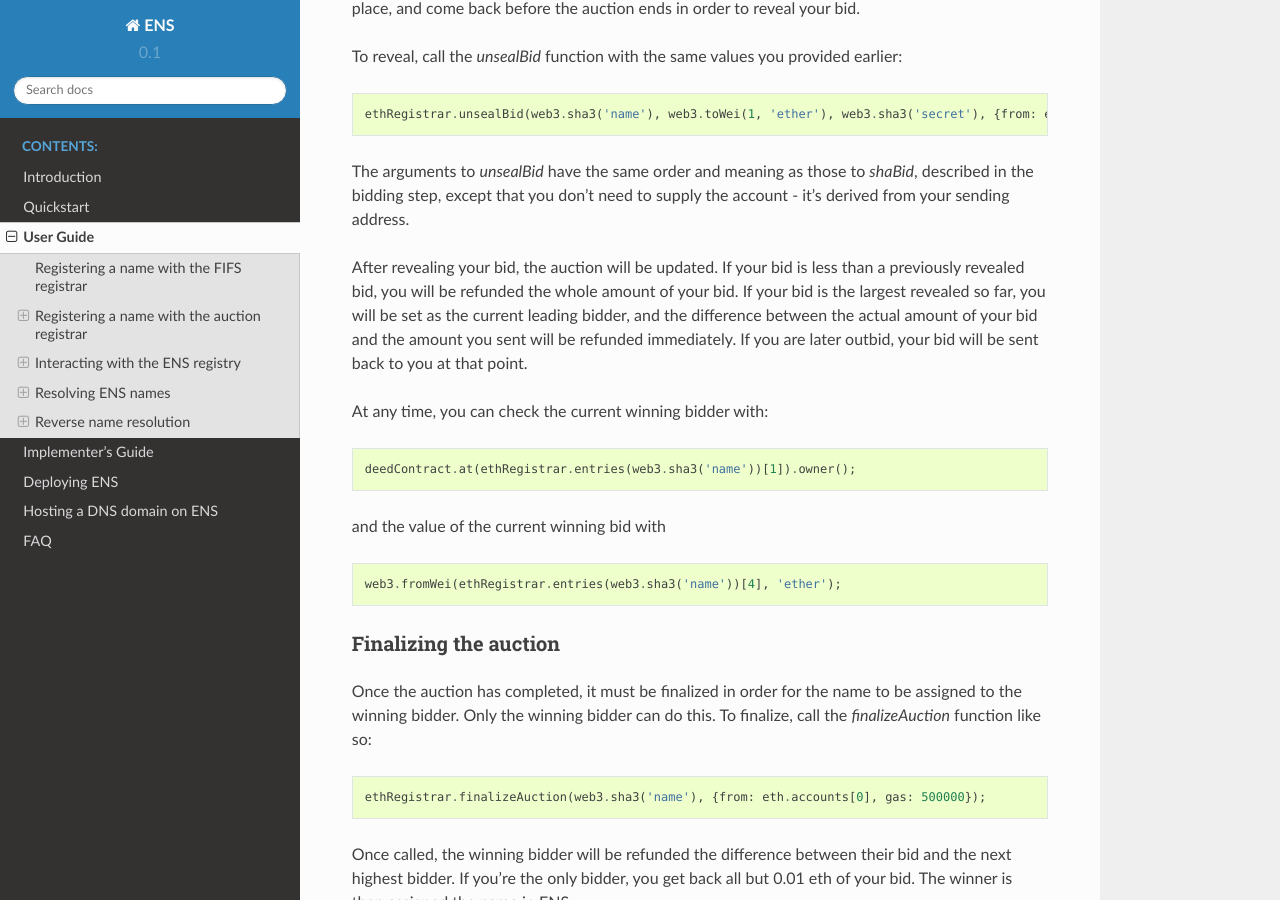
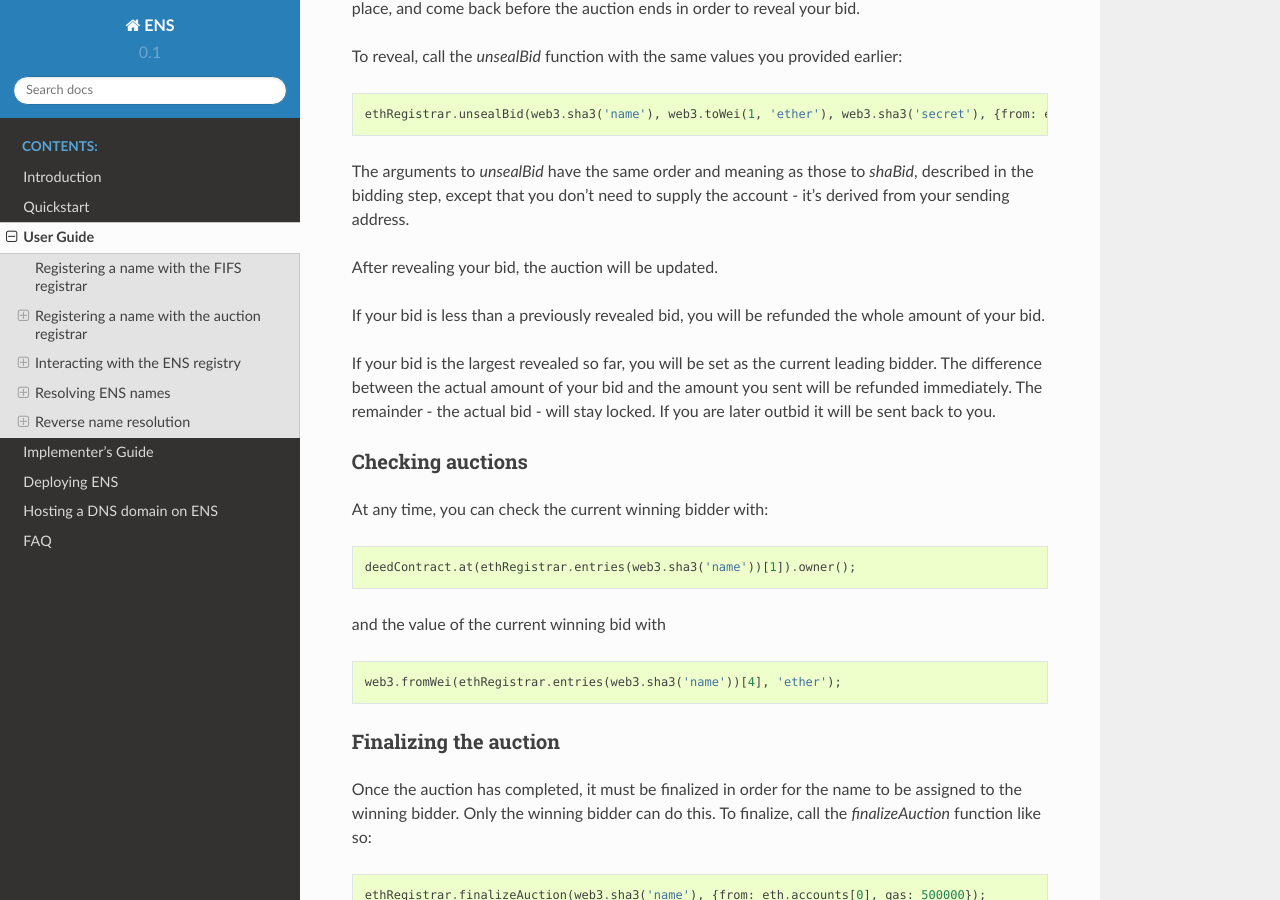
Before and after one commit to ensdomains/ens, a Sphinx documentation site: the page built from docs/userguide.rst, in a window 1280 px wide and 900 px high, scrolled down 3410 px. Built offline with Sphinx 7.4.7 and the Read the Docs theme 2.0.0, drawn with Linux system fonts in a browser that asks for light colours; some of the changed text lies outside the part shown.

Commit message:
docs/userguide: mention deed in passing, clarify ens.setOwner() somewhat.
SQUASHED docs/userguide: remove unneeded repetition.

```diff
--- a/docs/userguide.rst
+++ b/docs/userguide.rst
@@ -136,7 +136,14 @@
 
 The arguments to `unsealBid` have the same order and meaning as those to `shaBid`, described in the bidding step, except that you don't need to supply the account - it's derived from your sending address.
 
-After revealing your bid, the auction will be updated. If your bid is less than a previously revealed bid, you will be refunded the whole amount of your bid. If your bid is the largest revealed so far, you will be set as the current leading bidder, and the difference between the actual amount of your bid and the amount you sent will be refunded immediately. If you are later outbid, your bid will be sent back to you at that point.
+After revealing your bid, the auction will be updated.
+
+If your bid is less than a previously revealed bid, you will be refunded the whole amount of your bid.
+
+If your bid is the largest revealed so far, you will be set as the current leading bidder. The difference between the actual amount of your bid and the amount you sent will be refunded immediately. The remainder - the actual bid - will stay locked. If you are later outbid it will be sent back to you.
+
+Checking auctions
+-----------------
 
 At any time, you can check the current winning bidder with:
 
@@ -220,11 +227,13 @@
 Transferring a name
 -------------------
 
-You can transfer ownership of a name you control to someone else using `setOwner`:
+You can transfer ownership of a name you own in the ENS registry to someone else using `setOwner`:
 
 ::
 
     > ens.setOwner(namehash('somename.eth'), newOwner, {from: eth.accounts[0]});
+
+Note, however, that if the name was acquired through a registrar, such as through an auction described above, this will not transfer ownership of the locked bid! It will also not perform any administrative tasks that a registrar might want to do.
 
 Creating a subdomain
 --------------------
```
